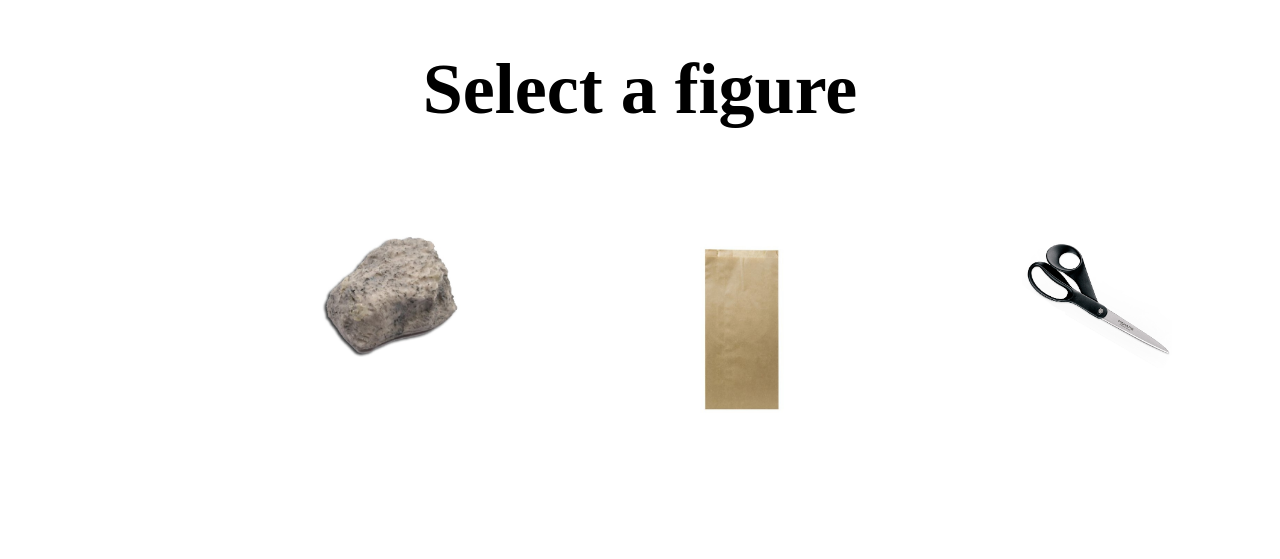
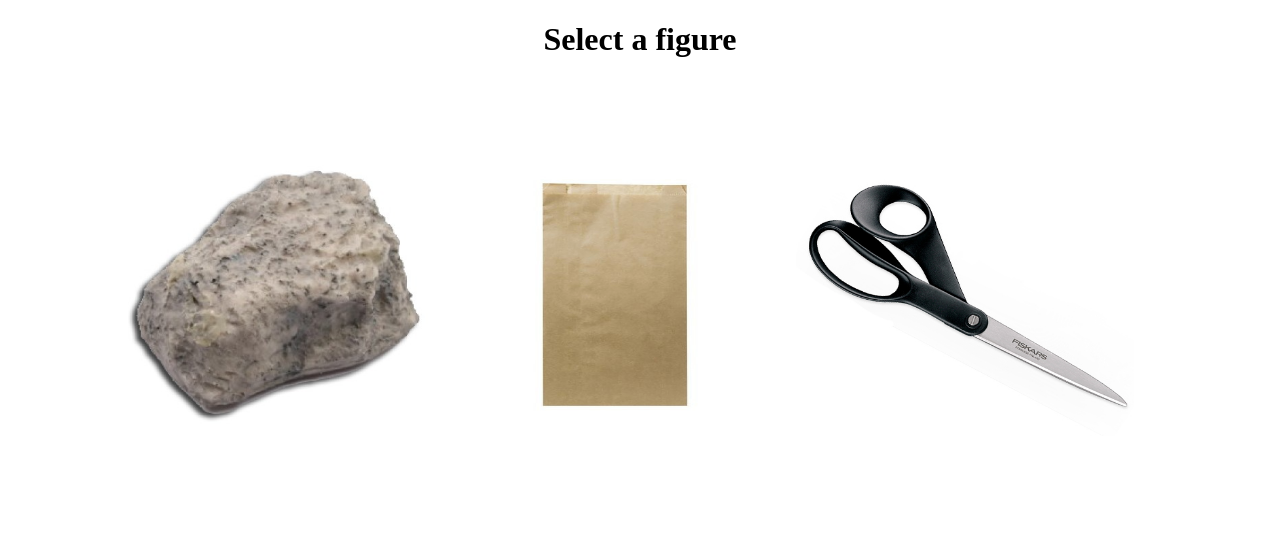
Before and after one commit to StefanStenStark/RorligaTomtRPSFront, a website built with Parcel: page RPS/FifthPage/FifthPage.html in a window 1280 px wide. Built offline with nearby package versions, Linux system fonts and the light colour scheme.

Commit message:
//Jocke med kniven// added some functions in FifthPage.css

```diff
--- a/RPS/FifthPage/FifthPage.css
+++ b/RPS/FifthPage/FifthPage.css
@@ -1,5 +1,5 @@
 header{
-  font-size: 36px;
+  display: compact;
   font-family: Bahnschrift;
 }
 
@@ -22,10 +22,12 @@ header{
 
 }
 
-img{
-  width: 150px;
-  height: auto;
-}
+
+
+/*img{*/
+/*  width: 150px;*/
+/*  height: auto;*/
+/*}*/
 
 
 
```
Also changed, not shown: RPS/FifthPage/FifthPage.html (+1 -1 lines).
